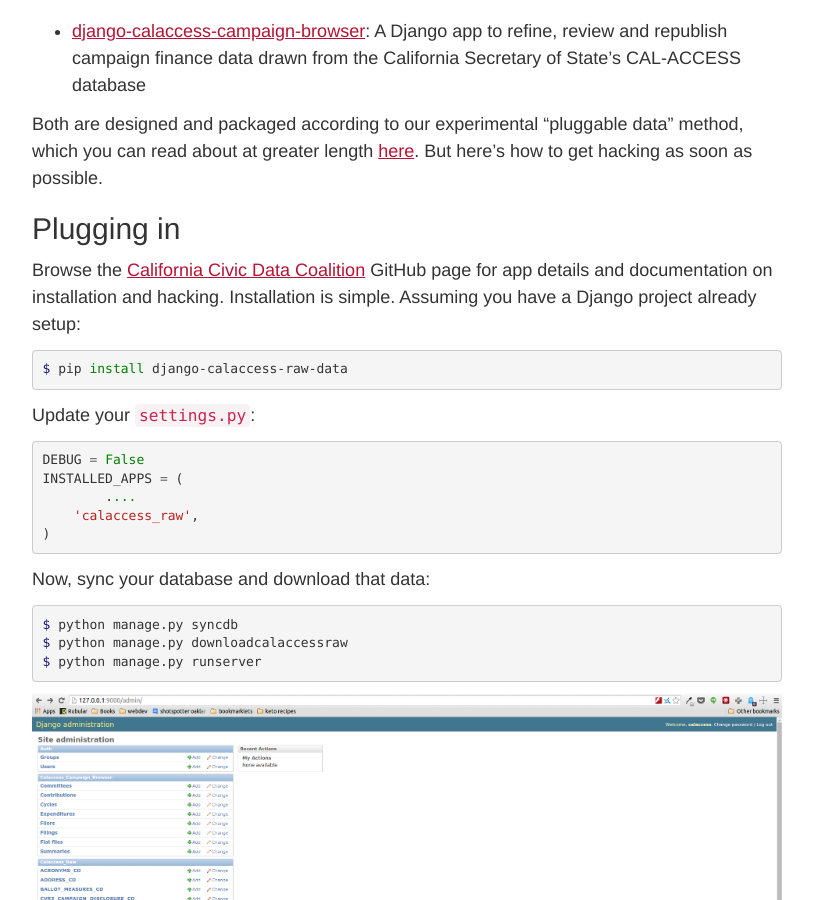
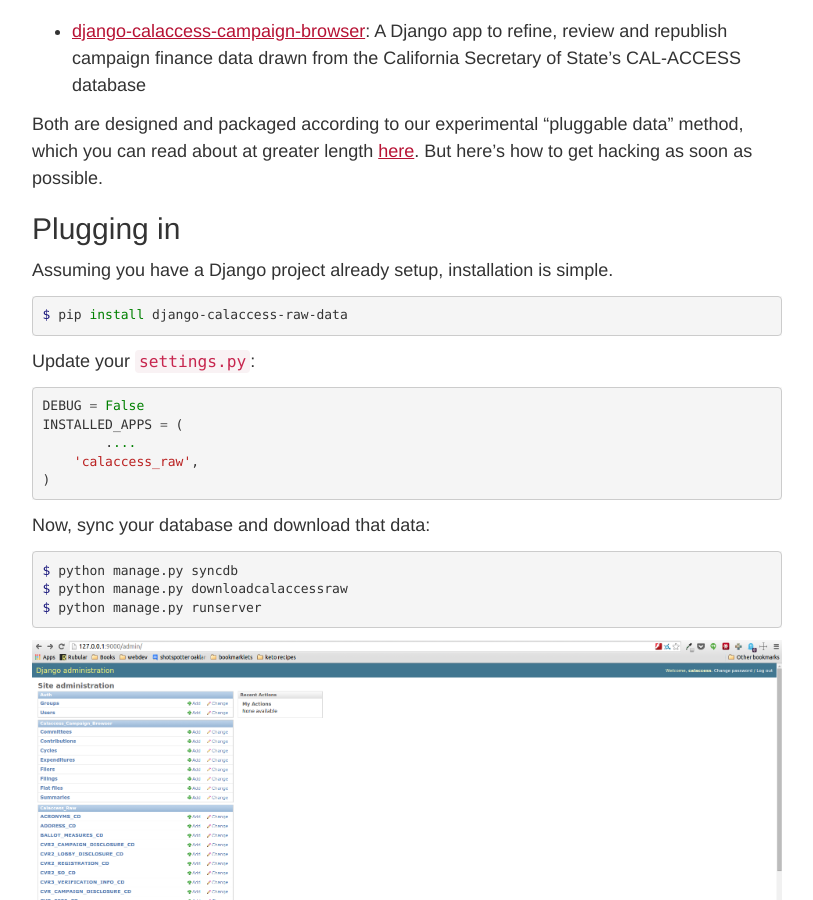
Before and after one commit to palewire/californiacivicdata.org, a Jekyll site: the page built from _posts/2014-09-24-calaccess-code-convening.markdown, in a window 1280 px wide and 900 px high, scrolled down 678 px. Shown: the whole window, without its empty margins (233-1046 px from the left). Built offline with Jekyll 4.4.1, drawn with Linux system fonts in a browser that asks for light colours.

Commit message:
Updated 2014-09-24-calaccess-code-convening.markdown

```diff
--- a/_posts/2014-09-24-calaccess-code-convening.markdown
+++ b/_posts/2014-09-24-calaccess-code-convening.markdown
@@ -24,7 +24,7 @@
 
 ## Plugging in
 
-Browse the [California Civic Data Coalition](https://github.com/california-civic-data-coalition/) GitHub page for app details and documentation on installation and hacking. Installation is simple. Assuming you have a Django project already setup:
+Assuming you have a Django project already setup, installation is simple.
 
 {% highlight bash %}
 $ pip install django-calaccess-raw-data
```
